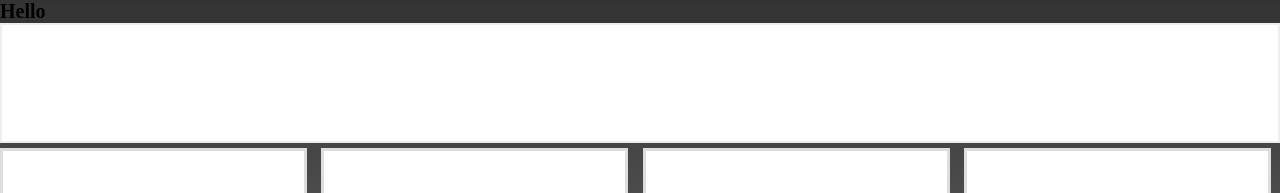
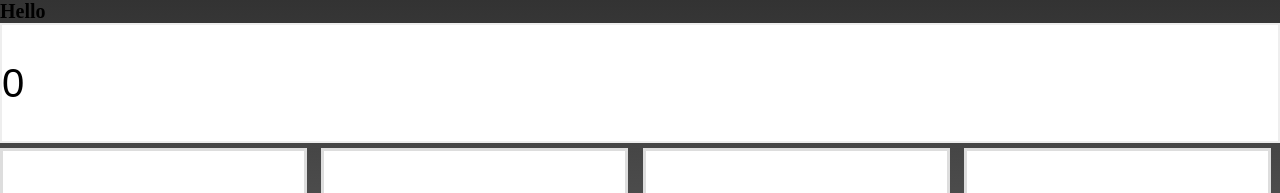
Before and after one commit to Paaka/reactProjects, a React (Create React App) app in the folder Calculator/: page / in a window 1280 px wide. Shown: the top 193 px of the page. Built offline with nearby package versions, Linux system fonts and the light colour scheme.

Commit message:
Now adding works with floats

```diff
--- a/Calculator/src/App/App.js
+++ b/Calculator/src/App/App.js
@@ -5,45 +5,59 @@ import CalcWrapper from '../components/CalculatorWrapper/CalculatorWrapper'
 class App extends React.Component{
     state = {
         arr:[""] ,
-        value :  1,
+        value :  0,
+        plusState: false,
     }
     addValueFn = (e) =>{
         const lengthOfArr = this.state.arr.length-1;
         const input = e.target.value;
-        // console.log(lengthOfArr);
-        // this.setState({
-        //    arr : [...this.state.arr, this.state.arr[lengthOfArr-1] +input],
-        // })
         this.state.arr[lengthOfArr] += e.target.value;
         this.forceUpdate();
-
-        // this.setState(prevState =>({
-        //     arr :[...prevState.arr, prevState.arr[lengthOfArr] = 23],
-        //     arr : update()
-        //     value: prevState.value+input
-        // }))
-
-
     }
 
-    idk = (e) =>{
-        console.log(this.state.value)
+    handleValueChange = (e) =>{
         this.setState({
             value:e.target.value,
         })
     }
 
-    addOne = () =>(
-        this.setState(prevState =>({
-            arr :[...prevState.arr, this.state.arr.push("")],
-        }))
-    )
+    handleAddingFn = () =>{
+        if(this.state.plusState){
+            let result = 0;
+            this.state.arr.forEach(v=>{
+                if(v ===""){
+                    v=0;
+                }
+                result += parseFloat(v);
+            })
+            this.setState({
+                value:result,
+                arr: [""]
+            })
+
+        }else{
+            this.setState(prevState =>({
+                arr :[...prevState.arr, ""],
+                plusState: !this.state.plusState,
+            }))
+        }
+
+    }
+
+    handleEqualFn = () =>{
+
+    }
 
     render(){
         return(
             <>
              <h1>Hello</h1>
-            <CalcWrapper add={this.addOne} valueOfInput={this.state.arr[0].value} henge={this.idk} addValueFn={this.addValueFn}></CalcWrapper>
+            <CalcWrapper
+            add={this.handleAddingFn}
+            valueOfInput={this.state.value}
+            henge={this.handleValueChange}
+            equal={this.handleEqualFn}
+            addValueFn={this.addValueFn}></CalcWrapper>
             </>
         )
     }
--- a/Calculator/src/components/CalculatorWrapper/CalculatorWrapper.js
+++ b/Calculator/src/components/CalculatorWrapper/CalculatorWrapper.js
@@ -90,7 +90,8 @@ const CalculatorWrapper = (props)=>(
           value="0">
            0
          </Btn>
-         <Btn>
+         <Btn x={props.addValueFn}
+          value=".">
            ,
          </Btn>
          <Btn>
```
